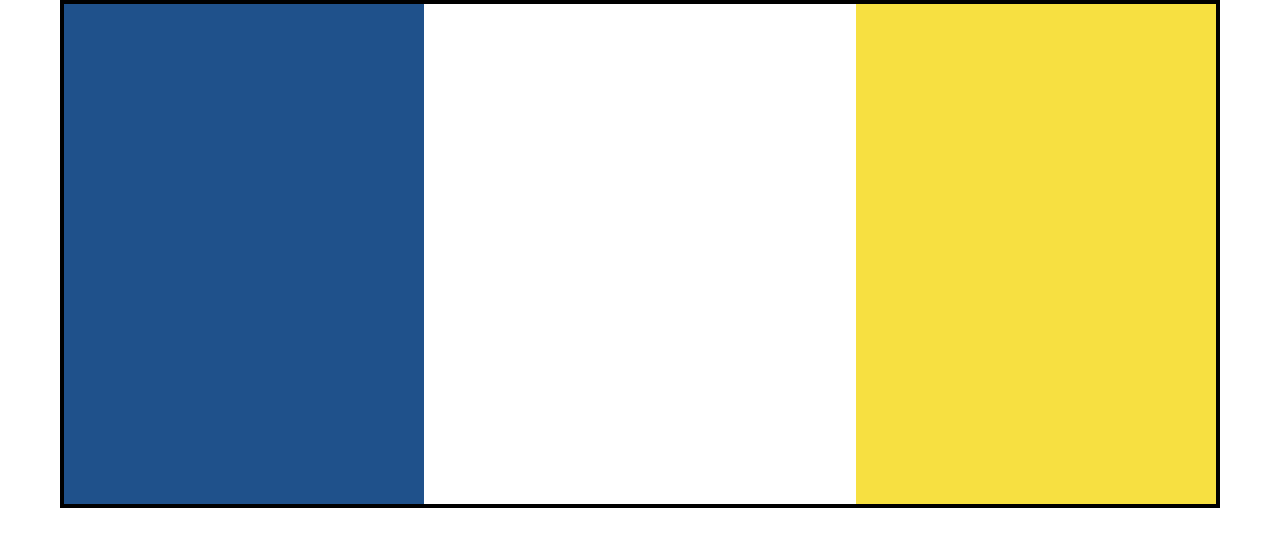
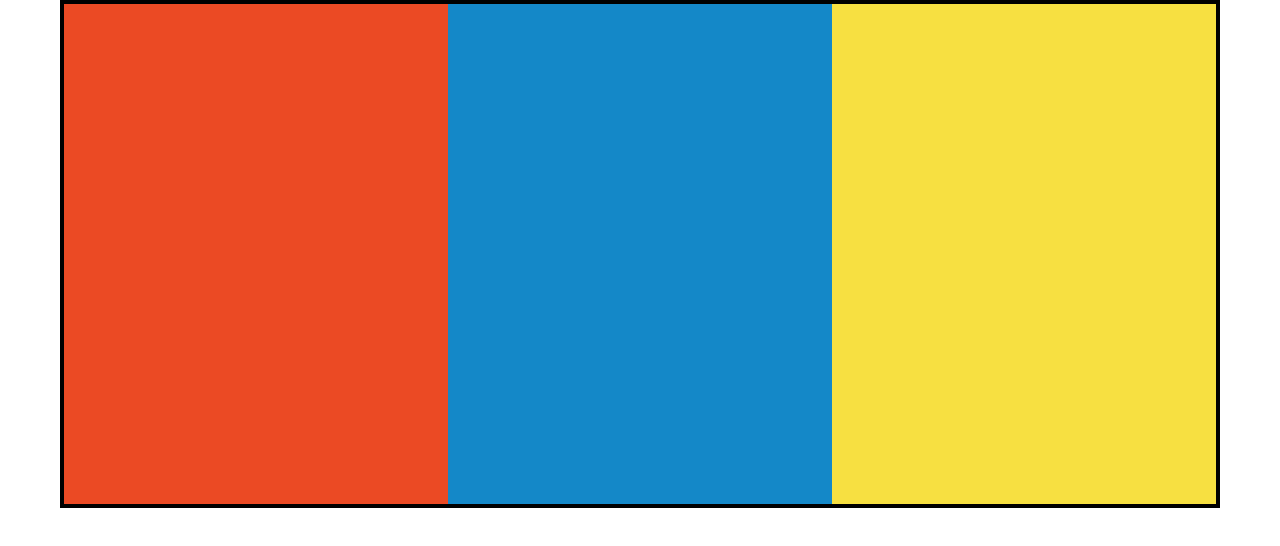
Before and after one commit to robotcraft-john/webtest, a plain HTML site: page index.html in a window 1280 px wide. Drawn offline with Linux system fonts and the light colour scheme.

Commit message:
Update index.html

```diff
--- a/index.html
+++ b/index.html
@@ -7,6 +7,40 @@
 <style>
 *{margin:0; padding:0;}
 
+#wrap{
+display:flex;
+flex-direction:row;
+width:90%;
+height:500px;
+margin:0 auto;
+border:4px solid #000;
+}
+
+#wrap div{
+width:33.33%;
+}
+
+#wrap div:first-child{
+background:#eb4a24;
+}
+
+#wrap div:nth-child(2){
+background:#1488c8;
+}
+
+#wrap div:nth-child(3){
+background:#f7e041;
+}
+</style>
+</head>
+<body>
+	<div id="wrap">
+		<div></div><div></div><div></div>
+	</div>
+</body>
+</html>
+
+<!--
 
 #wrap{
 width:90%;
@@ -32,6 +66,8 @@ background:#1f518b;
 #wrap div:first-child + div{
 background:#f7e041;
 }
+
+
 </style>
 </head>
 <body>
@@ -40,3 +76,4 @@ background:#f7e041;
 	</div>
 </body>
 </html>
+-->
```
